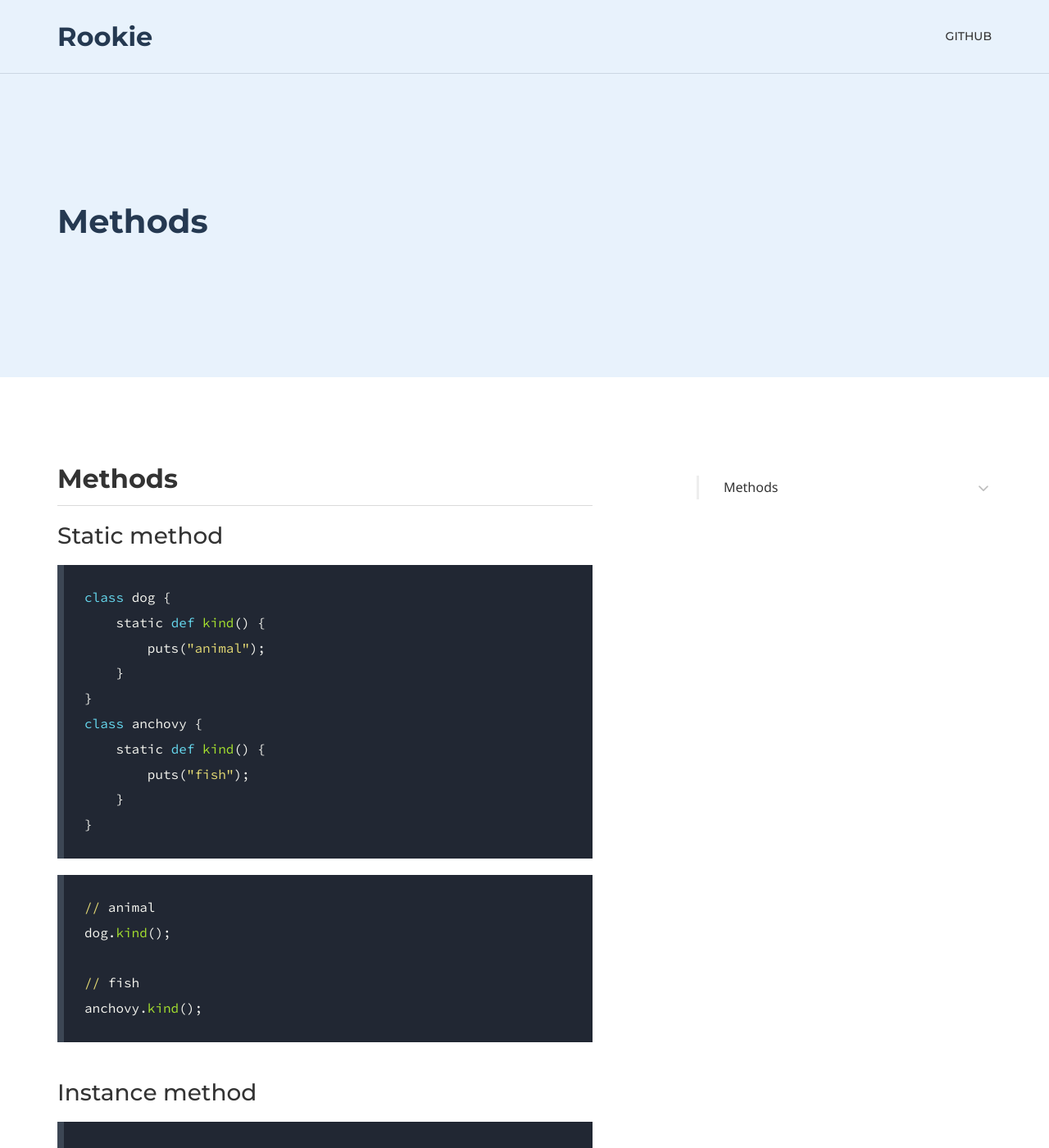
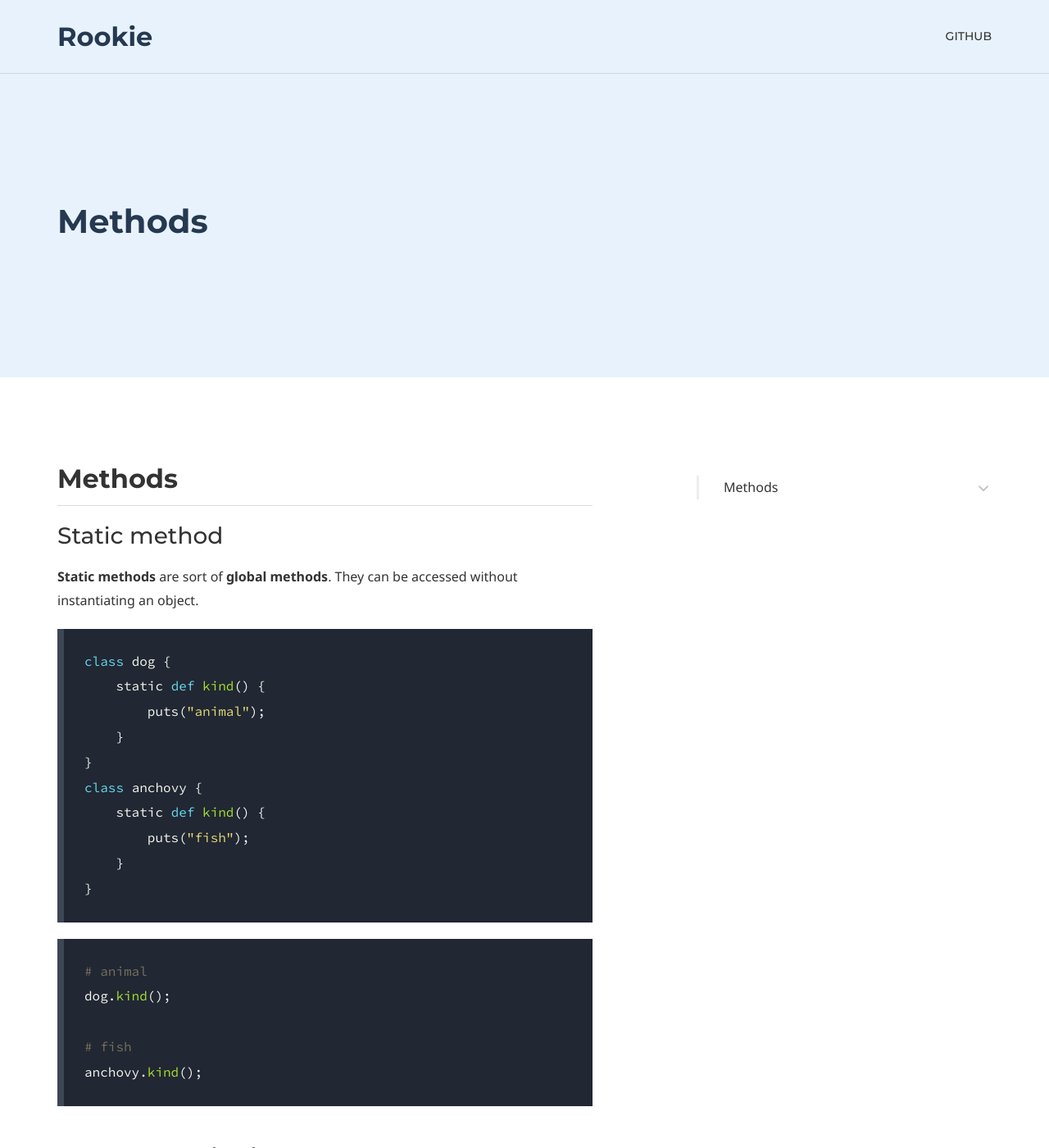
Before and after one commit to rookielang/rookielang.github.io, a Jekyll site: the page built from guides/methods.md, in a window 1280 px wide and 1400 px high. Shown: the whole window at 82% size. Built offline with Jekyll 4.4.1, drawn with Linux system fonts in a browser that asks for light colours; some web fonts are replaced; our own code applies the rules of GitHub Pages for plain Markdown files.

Commit message:
Update methods.md

````diff
--- a/guides/methods.md
+++ b/guides/methods.md
@@ -2,6 +2,8 @@ Methods
 ----
 
 ### Static method
+
+__Static methods__ are sort of __global methods__. They can be accessed without instantiating an object.
 
 ```ruby
 class dog {
@@ -16,10 +18,10 @@ class anchovy {
 }
 ```
 ```ruby
-// animal
+# animal
 dog.kind();
 
-// fish
+# fish
 anchovy.kind();
 ```
 
````
